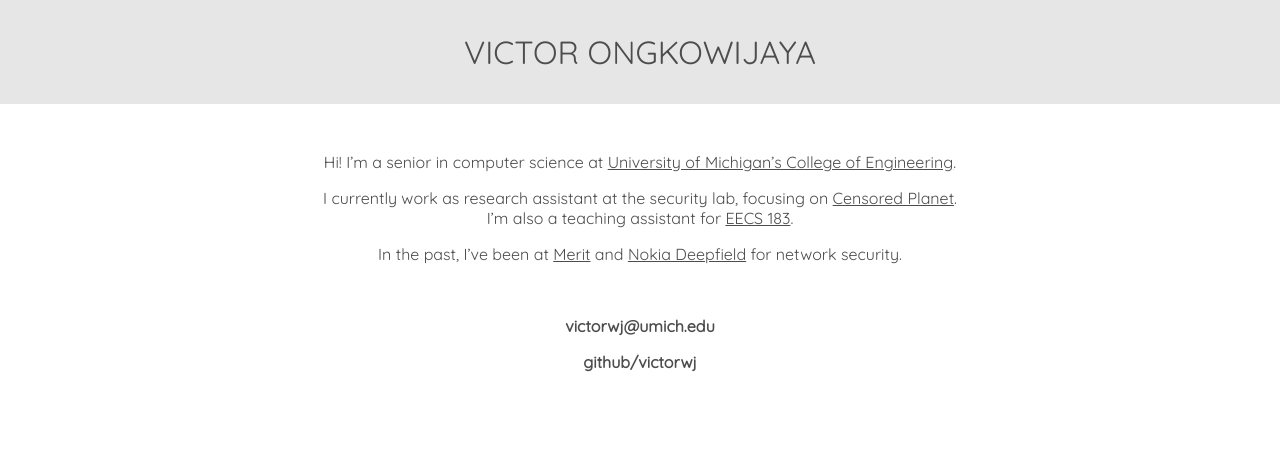
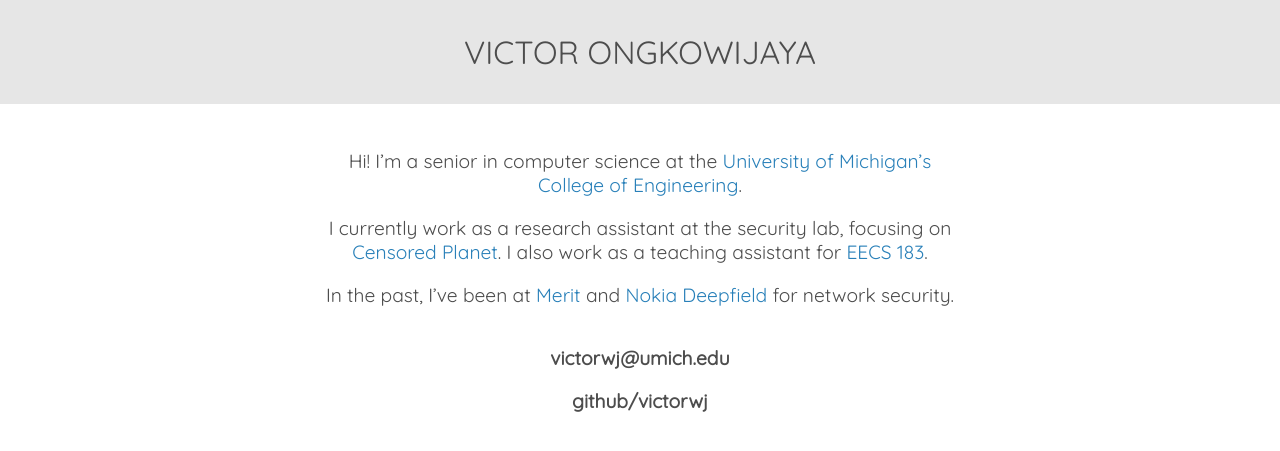
Before and after one commit to victwj/victwj.github.io, a Jekyll site: the page built from index.md, in a window 1280 px wide. Shown: the top 451 px of the page. Built offline with Jekyll 4.4.1, drawn with Linux system fonts in a browser that asks for light colours.

Commit message:
Add contacts section, minor edit to about section

```diff
--- /dev/null
+++ b/_includes/contacts.html
@@ -0,0 +1,3 @@
+<div class="contacts">
+  {{ section.content }}
+</div>
--- a/css/style.css
+++ b/css/style.css
@@ -4,18 +4,24 @@ html, body {
     border: 0;
 }
 
-p, a {
+p {
     color: #4d4d4d;
     font-family: 'Quicksand', sans-serif;
 }
 
+a {
+    color: #2980B9;
+    text-decoration: none;
+}
+
 div {
     margin: 0% 25% 0% 25%;
-    padding: 2.5% 0% 2.5% 0%;
+    overflow: hidden;
 }
 
 .name {
-    margin: 0% 0% 0% 0%;
+    margin: 0% 0% 2% 0%;
+    padding: 2.5% 0% 2.5% 0%;
 	background-color: #e6e6e6;
     color: #4d4d4d;
     font-family: 'Quicksand', sans-serif;
@@ -24,6 +30,16 @@ div {
 }
 
 .about {
-    font-size: 1.25vw;
+    font-size: 1.5vw;
     text-align: center;
 }
+
+.contacts {
+    font-size: 1.5vw;
+    text-align: center;
+}
+
+.contacts a {
+    color: inherit;
+    text-decoration: none;
+}
```
Also changed, not shown: _sections/about.md (+3 -9 lines), _sections/contacts.md (added, +9 -0 lines), _sections/courses.md (deleted, +0 -4 lines), _sections/projects.md (deleted, +0 -4 lines).
